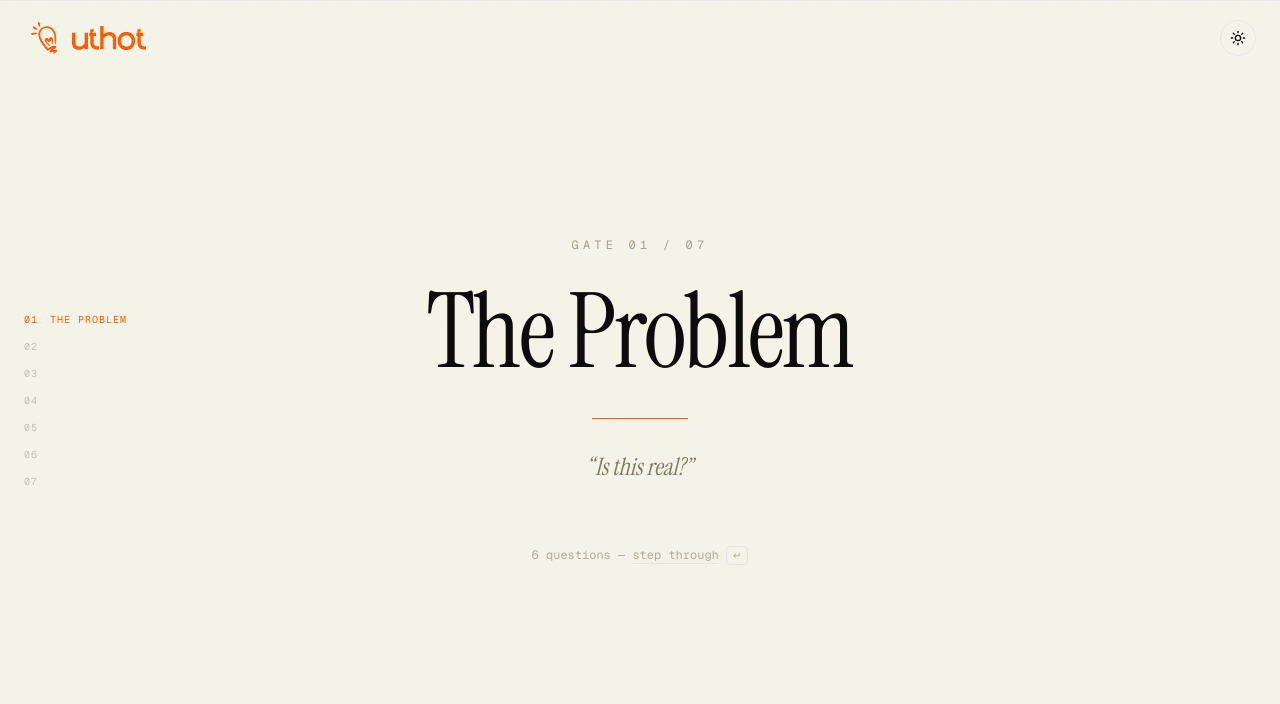
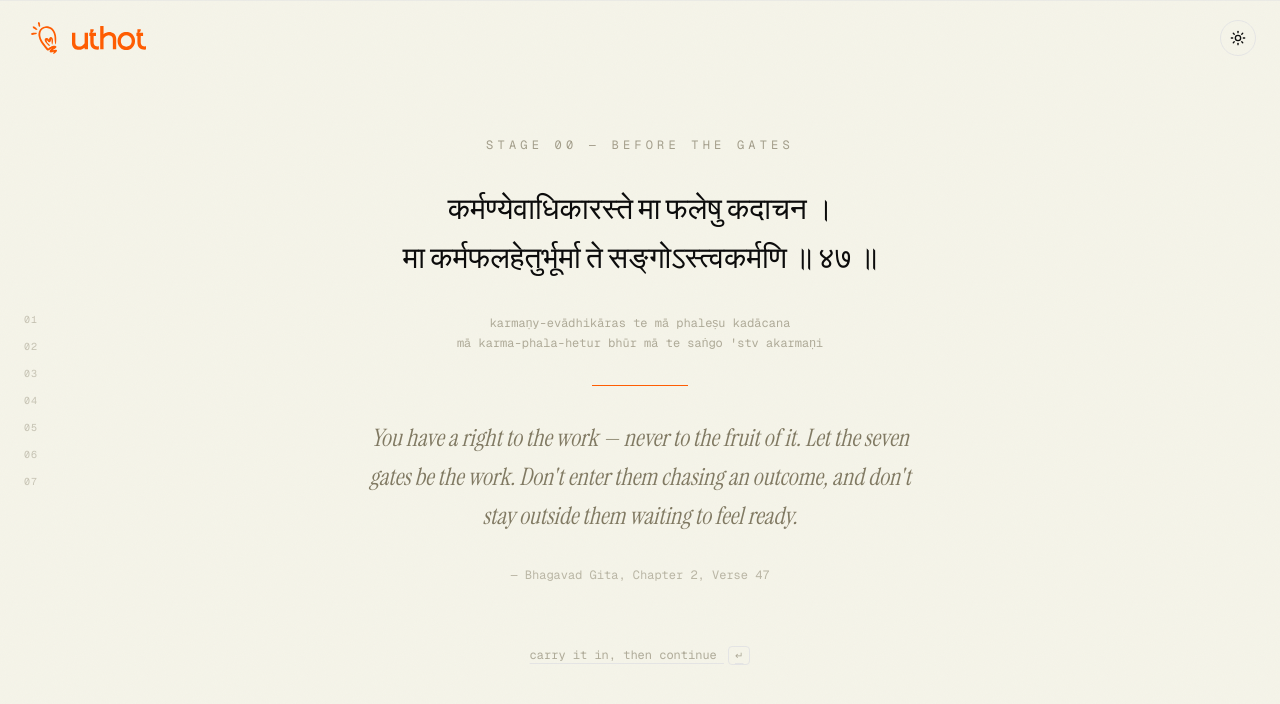
Before and after one commit to atharvaarbat/uthot, a Next.js app: page /reflect in a window 1280 px wide. Shown: the top 704 px of the page. Built offline with nearby package versions, Linux system fonts and the light colour scheme.

Commit message:
bhagwat gita

```diff
--- a/components/flow/flow.tsx
+++ b/components/flow/flow.tsx
@@ -47,7 +47,8 @@ export default function Flow() {
     }, [])
 
     const step = cursor === null ? null : STEPS[cursor]
-    const section = step ? SECTIONS[step.section] : null
+    const sectionIndex = step && step.kind !== 'shlok' ? step.section : null
+    const section = sectionIndex !== null ? SECTIONS[sectionIndex] : null
 
     const leave = useCallback((dirn: 1 | -1, onDone: () => void) => {
         direction.current = dirn
@@ -127,7 +128,7 @@ export default function Flow() {
                         {
                             opacity: 1,
                             y: 0,
-                            duration: dur(kind === 'underneath' ? 0.85 : 0.55),
+                            duration: dur(kind === 'underneath' || kind === 'shlok' ? 0.85 : 0.55),
                             stagger: dur(0.08),
                             clearProps: 'opacity,transform',
                         },
@@ -161,7 +162,7 @@ export default function Flow() {
         return () => window.removeEventListener('keydown', onKey)
     }, [cursor, go])
 
-    if (!hydrated || !loaded || cursor === null || !step || !section) {
+    if (!hydrated || !loaded || cursor === null || !step || (step.kind !== 'shlok' && !section)) {
         return <div className="min-h-dvh" />
     }
 
@@ -194,7 +195,7 @@ export default function Flow() {
                 <div className="flex items-center gap-4">
                     {step.kind === 'question' && (
                         <span className="font-mono text-xs text-muted-foreground tabular-nums">
-                            Q {String(ordinals[cursor]).padStart(2, '0')} / {TOTAL_QUESTIONS}
+                            {String(ordinals[cursor]).padStart(2, '0')} / {TOTAL_QUESTIONS}
                         </span>
                     )}
                     <ThemeToggle />
@@ -207,7 +208,7 @@ export default function Flow() {
                 className={`fixed top-1/2 left-6 z-30 hidden -translate-y-1/2 flex-col gap-3 transition-opacity duration-(--dur-gentle) lg:flex ${chromeDim}`}
             >
                 {SECTIONS.map((s, i) => {
-                    const active = i === step.section
+                    const active = i === sectionIndex
                     return (
                         <button
                             key={s.id}
@@ -230,13 +231,57 @@ export default function Flow() {
             {/* the stage */}
             <main className="flex min-h-dvh items-center justify-center px-6 py-28">
                 <div ref={stageRef} className="w-full max-w-(--flow-measure) opacity-0">
-                    {step.kind === 'gate' && (
-                        <div className="flex justify-center">
-                            <SectionGate section={section} onEnter={() => go(1)} />
+                    {step.kind === 'shlok' && (
+                        <div className="flex flex-col items-center gap-8 text-center">
+                            <p
+                                data-animate
+                                className="font-mono text-xs tracking-[0.35em] text-muted-foreground/70 uppercase"
+                            >
+                                Stage 00 — before the gates
+                            </p>
+
+                            <p className="max-w-2xl font-serif text-2xl leading-relaxed sm:text-3xl" data-animate>
+                                कर्मण्येवाधिकारस्ते मा फलेषु कदाचन ।
+                                <br />
+                                मा कर्मफलहेतुर्भूर्मा ते सङ्गोऽस्त्वकर्मणि ॥ ४७ ॥
+                            </p>
+
+                            <p data-animate className="max-w-xl font-mono text-xs leading-relaxed text-muted-foreground/60">
+                                karmaṇy-evādhikāras te mā phaleṣu kadācana
+                                <br />
+                                mā karma-phala-hetur bhūr mā te saṅgo &apos;stv akarmaṇi
+                            </p>
+
+                            <div data-animate className="h-px w-24 bg-flow-accent" />
+
+                            <p data-animate className="max-w-xl font-serif text-xl leading-relaxed text-muted-foreground italic sm:text-2xl">
+                                You have a right to the work — never to the fruit of it.
+                                Let the seven gates be the work. Don&apos;t enter them chasing an outcome,
+                                and don&apos;t stay outside them waiting to feel ready.
+                            </p>
+
+                            <p data-animate className="font-mono text-xs text-muted-foreground/50">
+                                — Bhagavad Gita, Chapter 2, Verse 47
+                            </p>
+
+                            <button
+                                type="button"
+                                data-animate
+                                onClick={() => go(1)}
+                                className="mt-8 cursor-pointer font-mono text-xs text-muted-foreground/60 underline decoration-border underline-offset-4 outline-none transition-colors duration-(--dur-quick) hover:text-foreground focus-visible:text-foreground"
+                            >
+                                carry it in, then continue <kbd className="ml-1 rounded border border-border px-1.5 py-0.5 font-mono text-[10px]">↵</kbd>
+                            </button>
                         </div>
                     )}
 
-                    {step.kind === 'underneath' && section.underneath && (
+                    {step.kind === 'gate' && (
+                        <div className="flex justify-center">
+                            <SectionGate section={section!} onEnter={() => go(1)} />
+                        </div>
+                    )}
+
+                    {step.kind === 'underneath' && section!.underneath && (
                         <div className="flex flex-col items-center gap-8 text-center">
                             <p
                                 data-animate
@@ -245,7 +290,7 @@ export default function Flow() {
                                 The real question underneath
                             </p>
                             <p data-animate className="max-w-2xl font-serif text-3xl leading-snug italic sm:text-4xl">
-                                {section.underneath}
+                                {section!.underneath}
                             </p>
                             <button
                                 type="button"
@@ -267,9 +312,9 @@ export default function Flow() {
                             </p> */}
 
                             <QuestionView
-                                question={section.questions[step.question]}
-                                value={answers[section.questions[step.question].id]}
-                                onChange={(v) => setAnswer(section.questions[step.question].id, v)}
+                                question={section!.questions[step.question]}
+                                value={answers[section!.questions[step.question].id]}
+                                onChange={(v) => setAnswer(section!.questions[step.question].id, v)}
                             />
 
                             <div data-animate className="flex items-center justify-between pt-2">
--- a/lib/questions.ts
+++ b/lib/questions.ts
@@ -410,15 +410,19 @@ export const TOTAL_QUESTIONS = SECTIONS.reduce(
 /* ── the linear path through the flow ─────────────────────────── */
 
 export type Step =
+    | { kind: "shlok" }
     | { kind: "gate"; section: number }
     | { kind: "question"; section: number; question: number }
     | { kind: "underneath"; section: number }
 
-export const STEPS: Step[] = SECTIONS.flatMap((section, s): Step[] => [
-    { kind: "gate", section: s },
-    ...section.questions.map((_, q): Step => ({ kind: "question", section: s, question: q })),
-    ...(section.underneath ? [{ kind: "underneath", section: s } as Step] : []),
-])
+export const STEPS: Step[] = [
+    { kind: "shlok" },
+    ...SECTIONS.flatMap((section, s): Step[] => [
+        { kind: "gate", section: s },
+        ...section.questions.map((_, q): Step => ({ kind: "question", section: s, question: q })),
+        ...(section.underneath ? [{ kind: "underneath", section: s } as Step] : []),
+    ]),
+]
 
 /* ── answer shapes, keyed by question id ──────────────────────── */
 
```
